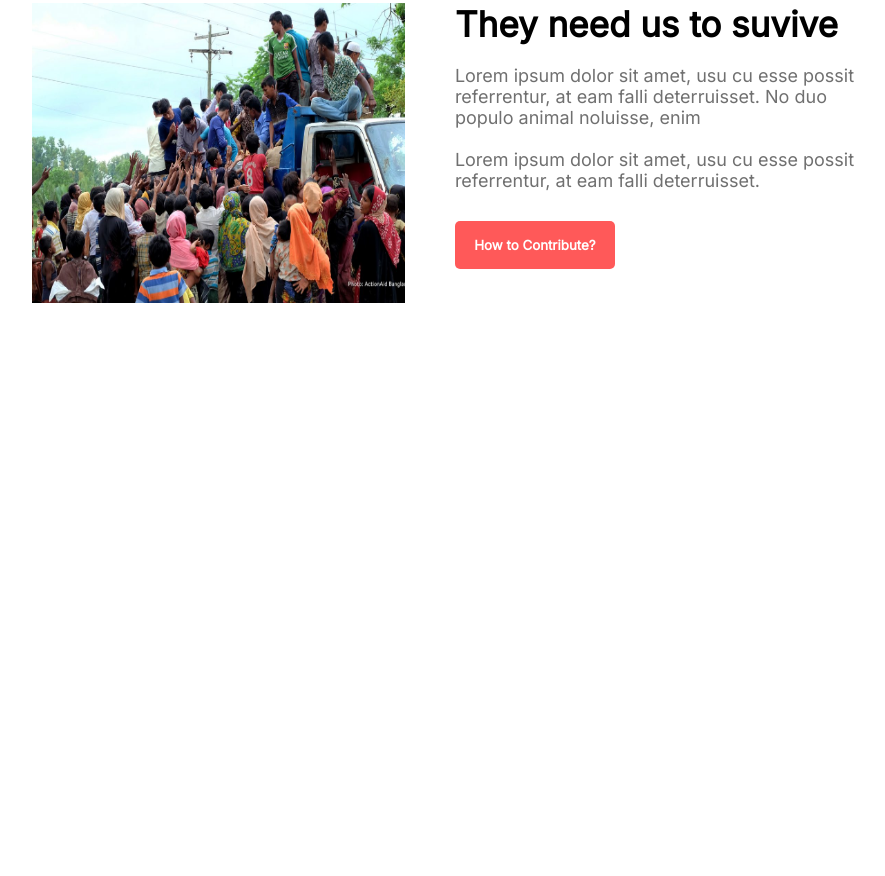
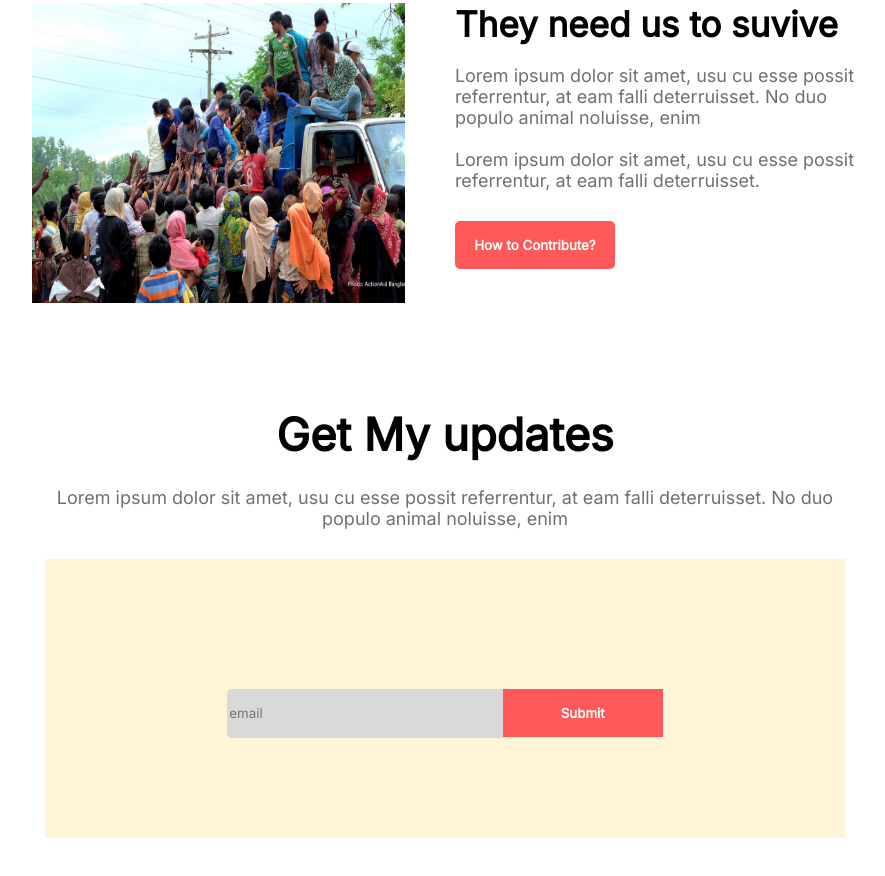
Before and after one commit to BFIbrahim/My-second-portfolio, a plain HTML site: page index.html in a window 1280 px wide. Shown: the part 2119-2995 px from the top of the page, without its empty margins (195-1080 px from the left). Before the commit the page ends 2426 px from the top, so only its background shows below. Drawn offline with Linux system fonts and the light colour scheme.

Commit message:
added contact info

```diff
--- a/index.html
+++ b/index.html
@@ -99,6 +99,20 @@
                 </div>
             </div>
         </section>
+
+        <section class="Contact">
+            <div class="contact-content">
+                <div>
+                    <h1 class="contact-title" >Get My updates</h1>
+                    <p class="contact-description">Lorem ipsum dolor sit amet, usu cu esse possit referrentur, at eam falli deterruisset. No duo populo animal noluisse, enim</p>
+                </div>
+
+                <div class="contact-info">
+                    <input type="email" placeholder="email">
+                    <button class="btn-primary btn">Submit</button>
+                </div>
+            </div>
+        </section>
     </main>
 
     <footer>
--- a/styles/style.css
+++ b/styles/style.css
@@ -156,3 +156,35 @@
     color: #707070;
     font-size: 18px;
 }
+
+/* Contact Style */
+.contact-content{
+    text-align: center;
+    margin: 100px auto;
+    width: 800px;
+}
+.contact-title{
+    font-size: 45px;
+    margin-bottom: 25px;
+}
+.contact-description{
+    font-size: 18px;
+    color: #707070;
+}
+.contact-info input{
+    width: 275px;
+    height: 47px;
+    background: #D9D9D9;
+    border-radius: 5px 0px 0px 5px;
+    border: 0;
+    margin-right: -8px;
+}
+.contact-info{
+    background: #FFF4D6;
+    padding: 100px;
+    margin-top: 30px;
+
+}
+.btn{
+    border-radius: 0;
+}
```
